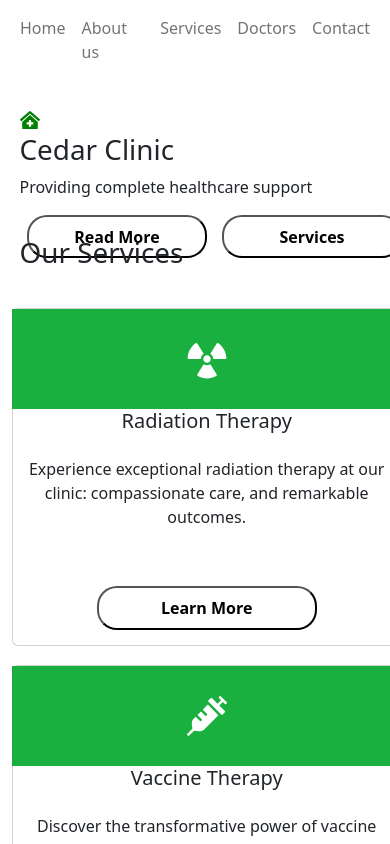
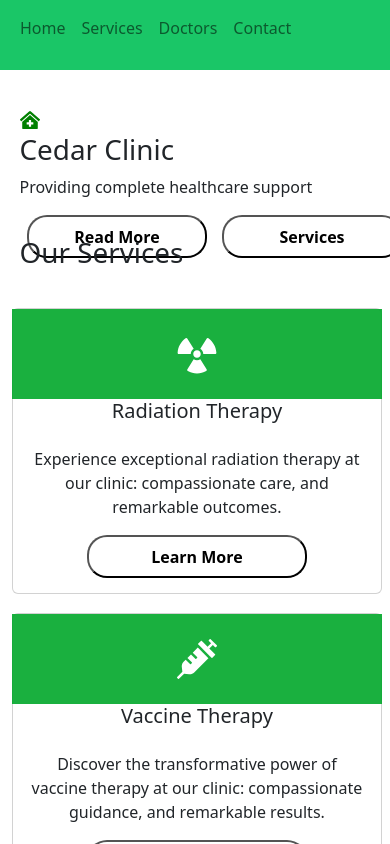
Before and after one commit to Marcelkibor/Cedar-Clinic, a React (Vite) app: page / in a window 390 px wide. Shown: the top 844 px of the page. Built offline with nearby package versions, Linux system fonts and the light colour scheme.

Commit message:
service cards reponsive complete

```diff
--- a/index.html
+++ b/index.html
@@ -3,7 +3,7 @@
   <head>
     <meta charset="UTF-8" />
     <meta name="viewport" content="width=device-width, initial-scale=1.0" />
-    <title>Cedar Clinic</title>
+    <title>Cedar Clinic - Eldoret</title>
   </head>
   <body>
     <div id="root"></div>
--- a/src/App.css
+++ b/src/App.css
@@ -18,13 +18,14 @@ color: #fff;
 }
 .landing-details{
   position: absolute;
-  top: 20%;
+  top: 40%;
   left:5%;
 }
 .navigation-inactive {
   position: absolute;
   width: 100%;
-  background-color: transparent;
+  height: 70px;
+  background-color: #00c056e5;
   z-index: 1;
 }
 .navigation-active{
@@ -32,7 +33,7 @@ color: #fff;
   top: 0;
   width: 100%;
   z-index: 9999;
-  background: #fff;
+  background-color: white;
 }
 .service-card{
   width: 350px;
@@ -52,9 +53,11 @@ color: #fff;
   margin-left: 3%;
 }
 .service-icon-div{
-  height: 100px;
+  height: fit-content;
   background-color: #00a72ae5;
   width: 350px;
+  padding-top: 25px;
+  padding-bottom: 25px;
   display: flex;
   position: relative;
   align-items:center ;
@@ -73,18 +76,18 @@ color: #fff;
   margin-top: 20%;
 }
 .service-card{
-  width: 100vw;
-  height: 40vh !important;
+  width: 270px;
+  height: fit-content !important;
 }
 .service-icon-div{
-  width: 100vw;
+  width: 270px;
 }
 }
 @media(max-width:600px){
   .service-card{
-    width: 100vw !important;
+    width: 95vw !important;
   }
   .service-icon-div{
-    width: 100vw;
+    width: 95vw;
   }
 }
--- a/src/components/NavigationBar.tsx
+++ b/src/components/NavigationBar.tsx
@@ -28,7 +28,6 @@ return (
     <Container>
         <Nav className="me-auto">
           <Nav.Link href="#home">Home</Nav.Link>
-        <Nav.Link href="#profile">About us</Nav.Link>
       <Nav.Link href="#projects">Services</Nav.Link>
       <Nav.Link href="#projects">Doctors</Nav.Link>
       <Nav.Link href="#projects">Contact</Nav.Link>
```
Also changed, not shown: src/components/Footer.tsx (added, +9 -0 lines).
